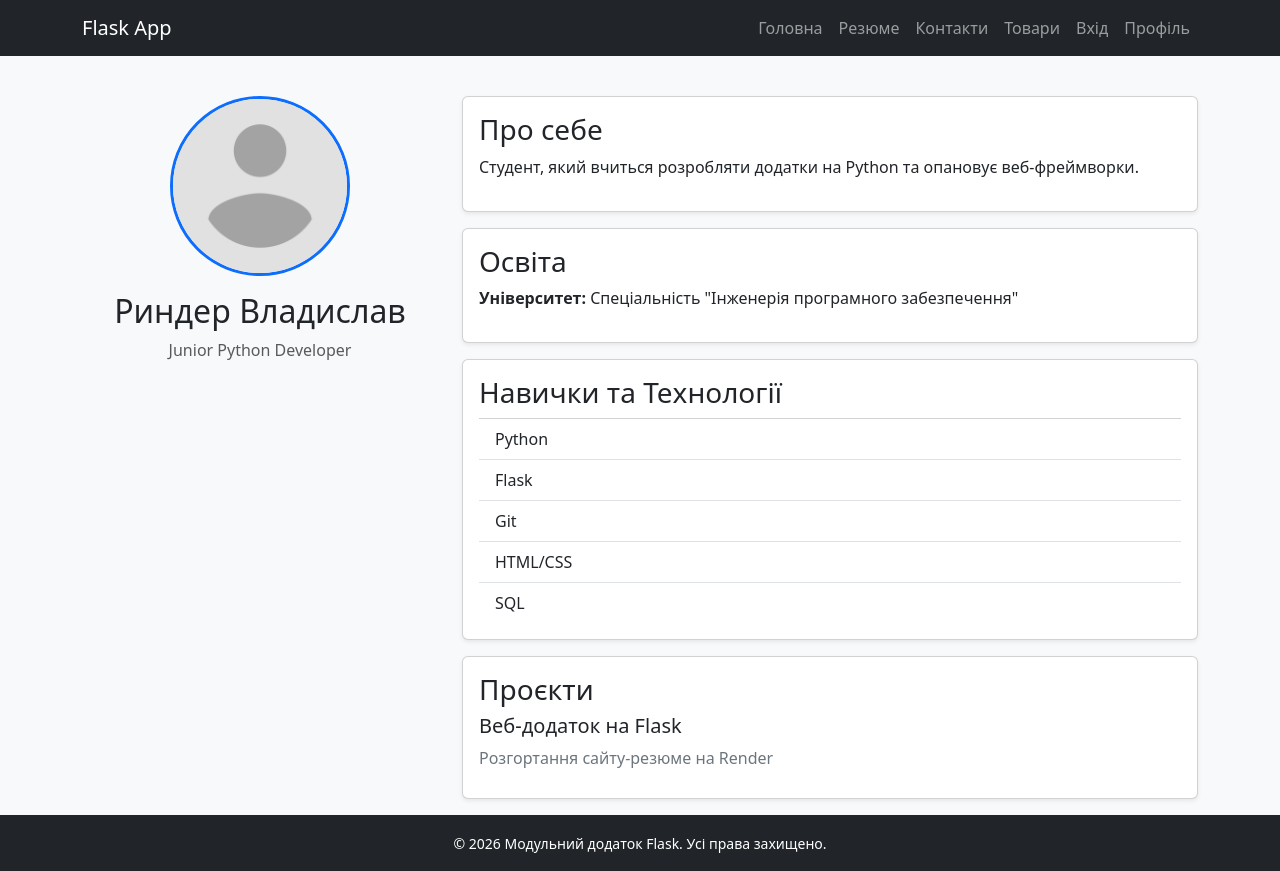
After one commit to vladyslav-rynder/flask-app-lab, a Flask app: page /resume/ in a window 1280 px wide. The commit adds this page. Run offline with Flask 3, Linux system fonts and the light colour scheme.

Commit message:
Task1 and resume blueprint

```diff
--- a/app/__init__.py
+++ b/app/__init__.py
@@ -6,6 +6,8 @@ app.config.from_pyfile("../config.py")
 from app import views
 from app.products import product_bp
 from app.users import user_bp
+from app.resume import resume_bp
 
 app.register_blueprint(user_bp)
 app.register_blueprint(product_bp)
+app.register_blueprint(resume_bp)
--- /dev/null
+++ b/app/resume/templates/resume/resume.html
@@ -0,0 +1,44 @@
+{% extends 'base.html' %}
+
+{% block content %}
+<link rel="stylesheet" href="{{ url_for('static', filename='css/styles.css') }}">
+<div class="row">
+
+    <div class="col-md-4 text-center mb-4">
+        <img src="{{ url_for('static', filename='images/avatar.png') }}" class="profile-img mb-3">
+        <h2>{{ name }}</h2>
+        <p class="text-muted">Junior Python Developer</p>
+    </div>
+
+    <div class="col-md-8">
+        <section class="card mb-3 p-3 shadow-sm">
+            <h3>Про себе</h3>
+            <p>Студент, який вчиться розробляти додатки на Python та опановує веб-фреймворки.</p>
+        </section>
+
+        <section class="card mb-3 p-3 shadow-sm">
+            <h3>Освіта</h3>
+            <p><strong>Університет:</strong> Спеціальність "Інженерія програмного забезпечення"</p>
+        </section>
+
+        <section class="card mb-3 p-3 shadow-sm">
+            <h3>Навички та Технології</h3>
+            <ul class="list-group list-group-flush">
+                {% for skill in skills %}
+                <li class="list-group-item">{{ skill }}</li>
+                {% endfor %}
+            </ul>
+        </section>
+
+        <section class="card mb-3 p-3 shadow-sm">
+            <h3>Проєкти</h3>
+            {% for project in projects %}
+            <div class="mb-2">
+                <h5>{{ project.name }}</h5>
+                <p class="text-secondary mb-1">{{ project.desc }}</p>
+            </div>
+            {% endfor %}
+        </section>
+    </div>
+</div>
+{% endblock %}
--- /dev/null
+++ b/app/resume/views.py
@@ -0,0 +1,21 @@
+from app.resume import resume_bp
+from flask import render_template
+
+@resume_bp.route('/')
+def resume():
+    return render_template(
+        'resume.html',
+        title='Моє Резюме',
+        name='Риндер Владислав',
+        skills=['Python', 'Flask', 'Git', 'HTML/CSS', 'SQL'],
+        projects=[
+            {
+                'name': 'Веб-додаток на Flask',
+                'desc': 'Розгортання сайту-резюме на Render',
+            },
+        ],
+    )
+
+@resume_bp.route('/contacts')
+def contacts():
+    return render_template('contacts.html', title='Контактна інформація')
--- /dev/null
+++ b/app/static/css/styles.css
@@ -0,0 +1,7 @@
+.profile-img {
+    width: 180px;
+    height: 180px;
+    object-fit: cover;
+    border-radius: 50%;
+    border: 3px solid #0d6efd;
+}
--- a/app/templates/base.html
+++ b/app/templates/base.html
@@ -3,22 +3,14 @@
 <head>
     <meta charset="UTF-8">
     <meta name="viewport" content="width=device-width, initial-scale=1.0">
-    <title>Лабораторна робота 3</title>
+    <title>Лабораторна робота 4</title>
     <link href="https://cdn.jsdelivr.net/npm/bootstrap@5.3.3/dist/css/bootstrap.min.css" rel="stylesheet">
 </head>
 <body class="d-flex flex-column min-vh-100 bg-light">
 
-<nav class="navbar navbar-expand-lg navbar-dark bg-dark mb-4">
-    <div class="container">
-        <a class="navbar-brand" href="{{ url_for('main') }}">Flask App</a>
-        <div class="navbar-nav">
-            <a class="nav-link" href="{{ url_for('main') }}">Головна</a>
-            <a class="nav-link" href="{{ url_for('home') }}">Homepage</a>
-            <a class="nav-link" href="{{ url_for('users.admin') }}">Адмін</a>
-            <a class="nav-link" href="{{ url_for('products.list_products') }}">Товари</a>
-        </div>
-    </div>
-</nav>
+{% include 'nav.html' %}
+
+{% include 'flash_messages.html' %}
 
 <main class="container flex-grow-1">
     {% block content %}{% endblock %}
--- /dev/null
+++ b/app/templates/flash_messages.html
@@ -0,0 +1,12 @@
+<div class="container mt-3">
+    {% with messages = get_flashed_messages(with_categories=true) %}
+        {% if messages %}
+            {% for category, message in messages %}
+                <div class="alert alert-{{ 'danger' if category == 'error' else 'success' }} alert-dismissible fade show" role="alert">
+                    {{ message }}
+                    <button type="button" class="btn-close" data-bs-dismiss="alert" aria-label="Close"></button>
+                </div>
+            {% endfor %}
+        {% endif %}
+    {% endwith %}
+</div>
--- /dev/null
+++ b/app/templates/nav.html
@@ -0,0 +1,13 @@
+<nav class="navbar navbar-expand-lg navbar-dark bg-dark mb-4">
+    <div class="container">
+        <a class="navbar-brand" href="{{ url_for('main') }}">Flask App</a>
+        <div class="navbar-nav">
+            <a class="nav-link" href="{{ url_for('main') }}">Головна</a>
+            <a class="nav-link" href="{{ url_for('resume.resume') }}">Резюме</a>
+            <a class="nav-link" href="{{ url_for('resume.contacts') }}">Контакти</a>
+            <a class="nav-link" href="{{ url_for('products.list_products') }}">Товари</a>
+            <a class="nav-link" href="{{ url_for('users.login') }}">Вхід</a>
+            <a class="nav-link" href="{{ url_for('users.profile') }}">Профіль</a>
+        </div>
+    </div>
+</nav>
--- a/config.py
+++ b/config.py
@@ -0,0 +1 @@
+SECRET_KEY = "qwerty123"
```
Also changed, not shown: app/resume/__init__.py (added, +7 -0 lines), app/resume/templates/resume/contacts.html (added, +35 -0 lines), app/users/templates/users/login.html (added, +25 -0 lines), app/users/templates/users/profile.html (added, +17 -0 lines), app/users/views.py (+35 -1 lines), app/static/images/avatar.png (added).
